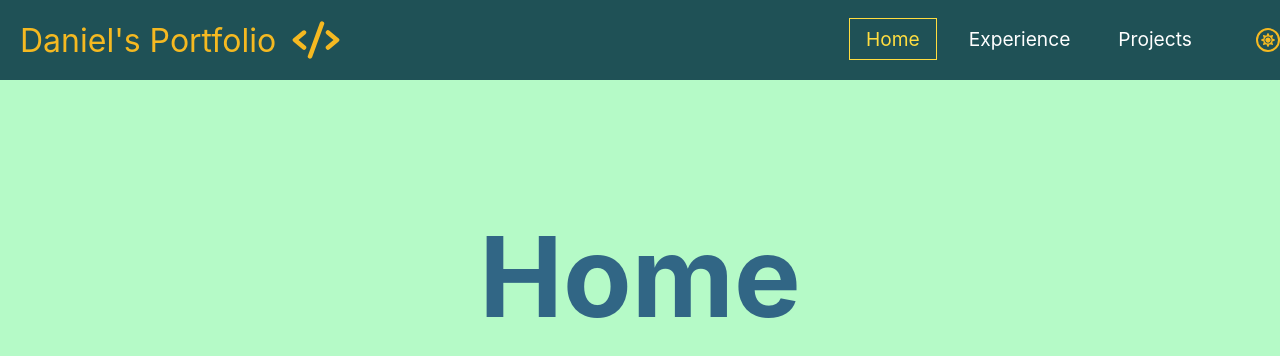
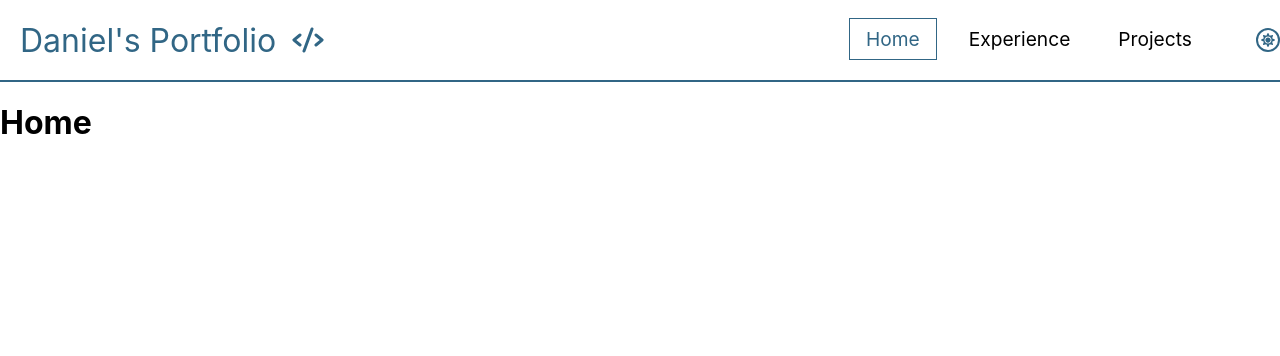
Before and after one commit to DanielChoy17/personal-portfolio, a React (Create React App) app: page /#/ in a window 1280 px wide. Shown: the top 356 px of the page. Built offline with nearby package versions, Linux system fonts and the light colour scheme.

Commit message:
Finished NavBar, Toggle Dark Mode for all pages, and Contect File for DarkMode Toggle and Variable

```diff
--- a/package.json
+++ b/package.json
@@ -11,7 +11,7 @@
     "react-dom": "^18.2.0",
     "react-icons": "^4.12.0",
     "react-router-dom": "^6.17.0",
-    "react-scripts": "5.0.1",
+    "react-scripts": "^5.0.1",
     "web-vitals": "^2.1.4"
   },
   "scripts": {
--- a/src/App.css
+++ /dev/null
@@ -1,15 +0,0 @@
-* {
-  margin: 0;
-  padding: 0;
-}
-
-body {
-  background-color: #b5fac7;
-}
-
-.pages {
-  color: #316685;
-  text-align: center;
-  font-size: 3.5rem;
-  margin-top: 10%;
-}
--- a/src/App.js
+++ b/src/App.js
@@ -1,22 +1,22 @@
 import React from 'react';
-import './App.css';
 import NavBar from "./components/navbar/NavBar";
 import { Route, Routes } from "react-router-dom";
 import { Home } from "./screens/Home";
 import { Experience } from "./screens/Experience";
 import { Projects } from "./screens/Projects";
+import { DarkModeProvider } from "./context/DarkModeContext";
 
 function App() {
   return (
     <>
-      <NavBar />
-      <div className="pages">
+      <DarkModeProvider>
+        <NavBar />
         <Routes>
           <Route path="/" element={<Home/>}/>
           <Route path="/experience" element={<Experience/>}/>
           <Route path="/projects" element={<Projects/>}/>
         </Routes>
-      </div>
+      </DarkModeProvider>
     </>
   );
 }
--- a/src/components/navbar/NavBar.css
+++ b/src/components/navbar/NavBar.css
@@ -1,6 +1,6 @@
 /*Light Mode CSS*/
 .navbar {
-  background-color: #1f5156;
+  background-color: #ffffff;
   height: 80px;
   display: flex;
   justify-content: center;
@@ -9,6 +9,7 @@
   position: sticky;
   top: 0;
   z-index: 20;
+  border-bottom: 2px solid #316685;
 }
 
 .nav-container {
@@ -22,7 +23,7 @@
 }
 
 .nav-logo {
-  color: #f5b921;
+  color: #316685;
   align-items: center;
   margin-left: 20px;
   cursor: pointer;
@@ -37,8 +38,8 @@
 
 .nav-logo .icon {
   display: inline-block;
-  width: 3rem;
-  height: 3rem;
+  width: 2rem;
+  height: 2rem;
   margin-left: 16px;
 }
 
@@ -50,7 +51,7 @@
 }
 
 .nav-links {
-  color: #fff;
+  color: #000000;
   text-decoration: none;
   padding: 0.5rem 1rem;
   height: 100%;
@@ -73,17 +74,17 @@
 
 .nav-item:hover:after {
   width: 100%;
-  background: #ffdd40;
+  background: #316685;
 }
 
 .nav-item .active {
-  color: #ffdd40;
-  border: 1px solid #ffdd40;
+  color: #316685;
+  border: 1px solid #316685;
 }
 
 .nav-icon {
   display: none;
-  color: #f5b921;
+  color: #316685;
 }
 
 .nav-icon .icon {
@@ -93,13 +94,13 @@
 }
 
 .mode-button {
-  color: #f5b921;
+  color: #316685;
   margin-left: 0px;
   margin-right: 0px;
   cursor: pointer;
   font-size: 14px;
   display: flex;
-  border: 2px solid #f5b921;
+  border: 2px solid #316685;
   border-radius: 50%;
   padding: 3px;
   align-items: center;
@@ -119,14 +120,14 @@
   }
 
   .nav-menu.active {
-    background: #1f5156;
+    background: #ffffff;
     left: 0px;
     opacity: 1;
     transition: all 0.5s ease;
     z-index: 1;
   }
   .nav-item .active {
-    color: #ffdd40;
+    color: #316685;
     border: none;
   }
   .nav-links {
@@ -149,7 +150,7 @@
     width: 2rem;
     height: 2rem;
     cursor: pointer;
-    color: #ffdd40;
+    color: #316685;
   }
 }
 
@@ -166,6 +167,7 @@
   position: sticky;
   top: 0;
   z-index: 20;
+  border-bottom: 2px solid #59c0a8;
 }
 
 .dark-nav-container {
@@ -194,8 +196,8 @@
 
 .dark-nav-logo .dark-icon {
   display: inline-block;
-  width: 3rem;
-  height: 3rem;
+  width: 2rem;
+  height: 2rem;
   margin-left: 16px;
 }
 
--- a/src/components/navbar/NavBar.js
+++ b/src/components/navbar/NavBar.js
@@ -3,13 +3,14 @@ import { NavLink } from "react-router-dom";
 import { FaSun, FaMoon } from "react-icons/fa";
 import "./NavBar.css";
 import { CodeIcon, HamburgetMenuClose, HamburgetMenuOpen } from "./Icons";
+import { useDarkMode } from "../../context/DarkModeContext";
 
 function NavBar() {
   const [click, setClick] = useState(true);
-  const [isDarkMode, setDarkMode] = useState(false);
+  const handleClick = () => setClick(!click);
 
-  const handleClick = () => setClick(!click);
-  const toggleDarkMode = () => setDarkMode(!isDarkMode);
+  const { isDarkMode, toggleDarkMode } = useDarkMode();
+
   return (
     <>
       <nav className={isDarkMode ? 'dark-navbar' : 'navbar'}>
--- /dev/null
+++ b/src/context/DarkModeContext.js
@@ -0,0 +1,21 @@
+import { createContext, useContext, useState } from "react";
+
+const DarkModeContext = createContext();
+
+export const DarkModeProvider = ({ children }) => {
+  const [isDarkMode, setIsDarkMode] = useState(false);
+
+  const toggleDarkMode = () => {
+    setIsDarkMode((prevMode) => !prevMode);
+  };
+
+  return (
+    <DarkModeContext.Provider value={{ isDarkMode, toggleDarkMode }}>
+      {children}
+    </DarkModeContext.Provider>
+  );
+};
+
+export const useDarkMode = () => {
+  return useContext(DarkModeContext);
+};
--- a/src/screens/Experience.js
+++ b/src/screens/Experience.js
@@ -1,9 +1,19 @@
-import React from "react";
+import React, { useEffect } from "react";
+import "./screens.css";
+import { useDarkMode } from "../context/DarkModeContext";
 
 export const Experience = () => {
+    const { isDarkMode } = useDarkMode();
+
+    useEffect(() => {
+      document.body.style.backgroundColor = isDarkMode ? '#000000' : '#ffffff';
+    }, [isDarkMode]);
+
     return (
       <div>
-        <h1>Experience</h1>
+        <h1 className={isDarkMode ? 'dark-title' : 'title'}>
+          Experience
+        </h1>
       </div>
     );
 };
--- a/src/screens/Home.js
+++ b/src/screens/Home.js
@@ -1,9 +1,20 @@
-import React from "react";
+import React, { useEffect } from "react";
+import "./screens.css";
+import { useDarkMode } from "../context/DarkModeContext";
 
 export const Home = () => {
+    const { isDarkMode } = useDarkMode();
+
+    useEffect(() => {
+      document.body.style.backgroundColor = isDarkMode ? '#000000' : '#ffffff';
+    }, [isDarkMode]);
+
+
     return (
       <div>
-        <h1>Home</h1>
+        <h1 className={isDarkMode ? 'dark-title' : 'title'}>
+          Home
+        </h1>
       </div>
     );
 };
--- a/src/screens/Projects.js
+++ b/src/screens/Projects.js
@@ -1,9 +1,19 @@
-import React from "react";
+import React, { useEffect } from "react";
+import "./screens.css";
+import { useDarkMode } from "../context/DarkModeContext";
 
 export const Projects = () => {
+    const { isDarkMode } = useDarkMode();
+
+    useEffect(() => {
+      document.body.style.backgroundColor = isDarkMode ? '#000000' : '#ffffff';
+    }, [isDarkMode]);
+
     return (
       <div>
-        <h1>Projects</h1>
+        <h1 className={isDarkMode ? 'dark-title' : 'title'}>
+          Projects
+        </h1>
       </div>
     );
 };
--- /dev/null
+++ b/src/screens/screens.css
@@ -0,0 +1,19 @@
+/*Light Mode CSS*/
+.background {
+    background-color: #ffffff;
+}
+
+.title {
+    color: #000000;
+}
+
+/*--------------------------------------------------------------------------------------*/
+
+/*Dark Mode CSS*/
+.dark-background {
+    background-color: #000000;
+}
+
+.dark-title {
+    color: #ffffff;
+}
```
Also changed, not shown: 1 other file (tests, documents, lock files or other folders).
